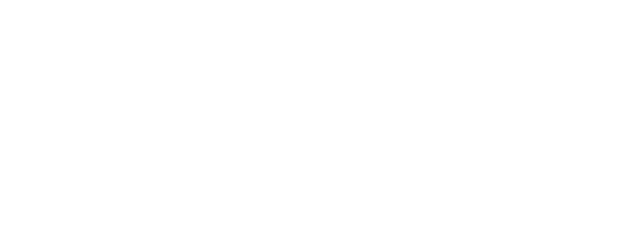
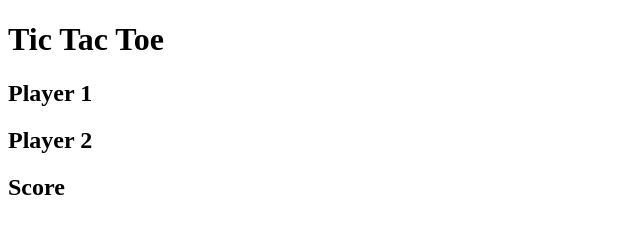
Before and after one commit to chulminh/tictactoe, a plain HTML site: page index.html in a window 1280 px wide. Shown: the whole page, without its empty margins (0-640 px from the left). Drawn offline with Linux system fonts and the light colour scheme.

Commit message:
added basic structure to html

```diff
--- a/index.html
+++ b/index.html
@@ -4,9 +4,43 @@
     <meta charset="UTF-8">
     <meta name="viewport" content="width=device-width, initial-scale=1.0">
     <link rel="stylesheet" href="style.css">
-    <title>Document</title>
+    <link rel="preconnect" href="https://fonts.gstatic.com">
+    <link href="https://fonts.googleapis.com/css2?family=Roboto:wght@100;400;700&display=swap" rel="stylesheet">
+    <title>Tic Tac Toe</title>
 </head>
+
 <body>
+    <div>
 
+    <header>
+        <h1>
+            Tic Tac Toe
+        </h1>
+    </header>
+
+    <section>
+
+    </section>
+
+    <section>
+        <div>
+            <h2>
+                Player 1
+            </h2>
+
+            <h2>
+                Player 2
+            </h2>
+        </div>
+
+        <div>
+            <h2>
+                Score
+            </h2>
+        </div>
+    </section>
+
+    </div>
 </body>
+
 </html>
```
